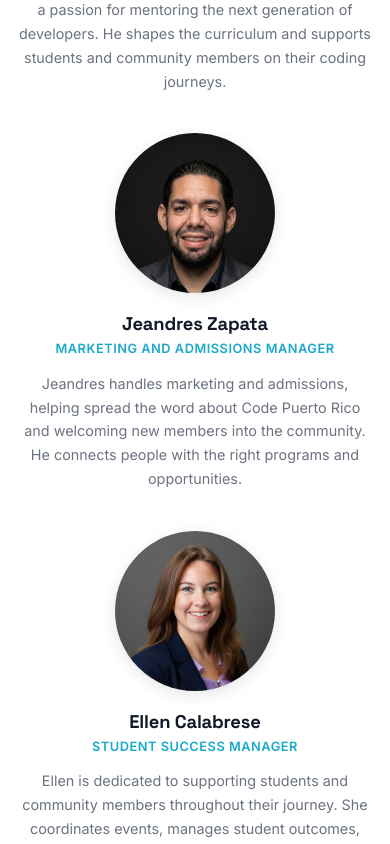
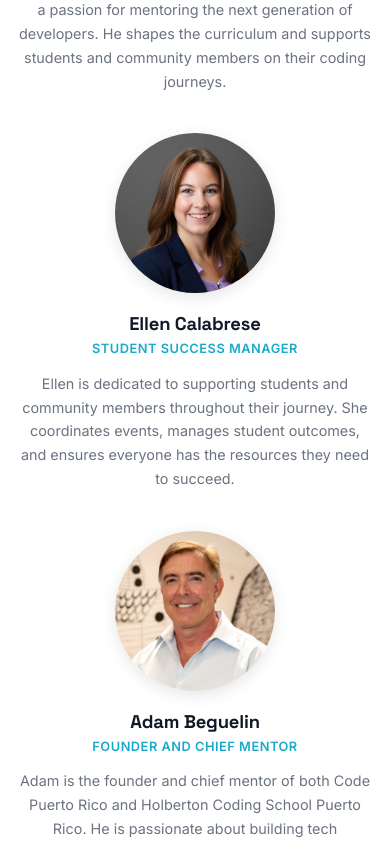
Before and after one commit to adamb/codepr, a SvelteKit app: page /about-us in a window 390 px wide. Shown: the part 2160-3004 px from the top of the page. Built offline with nearby package versions, Linux system fonts and the light colour scheme.

Commit message:
About Us: remove Jeandres Zapata (left the company); center short last row

```diff
--- a/src/routes/about-us/+page.svelte
+++ b/src/routes/about-us/+page.svelte
@@ -13,12 +13,6 @@
 			role: 'Software Engineering Educational Lead',
 			photo: '/team/raphael.jpeg',
 			bio: 'Raphael leads the software engineering education program, bringing hands-on technical expertise and a passion for mentoring the next generation of developers. He shapes the curriculum and supports students and community members on their coding journeys.'
-		},
-		{
-			name: 'Jeandres Zapata',
-			role: 'Marketing and Admissions Manager',
-			photo: '/team/jeandres.jpeg',
-			bio: 'Jeandres handles marketing and admissions, helping spread the word about Code Puerto Rico and welcoming new members into the community. He connects people with the right programs and opportunities.'
 		},
 		{
 			name: 'Ellen Calabrese',
@@ -124,13 +118,16 @@
 		margin-bottom: 0.5rem;
 	}
 
+	/* Flex-wrap (not grid) so a short last row stays centered. */
 	.team-grid {
-		display: grid;
-		grid-template-columns: repeat(3, 1fr);
+		display: flex;
+		flex-wrap: wrap;
+		justify-content: center;
 		gap: 2.5rem 2rem;
 	}
 
 	.team-member {
+		flex: 0 1 calc((100% - 4rem) / 3);
 		display: flex;
 		flex-direction: column;
 		align-items: center;
@@ -172,14 +169,14 @@
 	}
 
 	@media (max-width: 900px) {
-		.team-grid {
-			grid-template-columns: repeat(2, 1fr);
+		.team-member {
+			flex-basis: calc((100% - 2rem) / 2);
 		}
 	}
 
 	@media (max-width: 540px) {
-		.team-grid {
-			grid-template-columns: 1fr;
+		.team-member {
+			flex-basis: 100%;
 		}
 	}
 </style>
```
